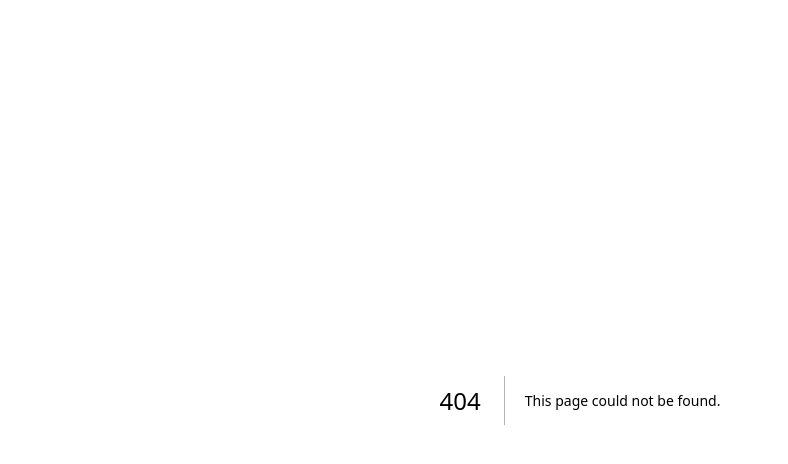
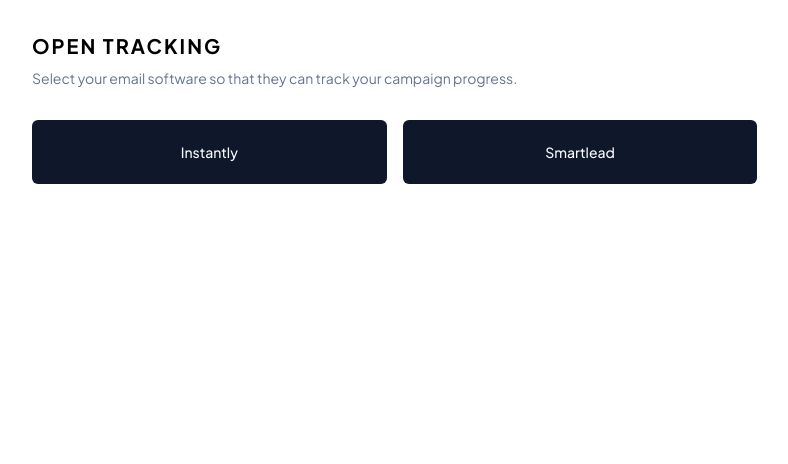
Before and after one commit to acomarcho/mailtuned, a Next.js app: page /tracking in a window 1280 px wide. Before the commit this address had no page. Shown: the top 464 px of the page, without its empty margins (60-848 px from the left). Built offline with nearby package versions, Linux system fonts and the light colour scheme.

Commit message:
Feat: Slice tracking page

```diff
--- /dev/null
+++ b/app/tracking/page.tsx
@@ -0,0 +1,18 @@
+import TrackingButtons from "@/components/tracking/tracking-buttons";
+
+export default function SpfPage() {
+  return (
+    <div className="max-w-wrapper p-8 mx-auto">
+      <h1 className="font-bold uppercase text-xl tracking-widest">
+        Open Tracking
+      </h1>
+      <p className="text-slate-500 text-sm mt-2">
+        Select your email software so that they can track your campaign
+        progress.
+      </p>
+      <div className="grid grid-cols-2 lg:grid-cols-3 gap-4 mt-8">
+        <TrackingButtons />
+      </div>
+    </div>
+  );
+}
--- a/components/home/navigation-buttons.tsx
+++ b/components/home/navigation-buttons.tsx
@@ -67,6 +67,7 @@
           if (!isDomainSelected) {
             return toast.error(noDomainErrorMessage);
           }
+          router.push("tracking");
         }}
       >
         (4) Add tracking
--- /dev/null
+++ b/components/tracking/tracking-buttons.tsx
@@ -0,0 +1,10 @@
+import { Button } from "../ui/button";
+
+export default function TrackingButtons() {
+  return (
+    <>
+      <Button className="py-8">Instantly</Button>
+      <Button className="py-8">Smartlead</Button>
+    </>
+  );
+}
```
